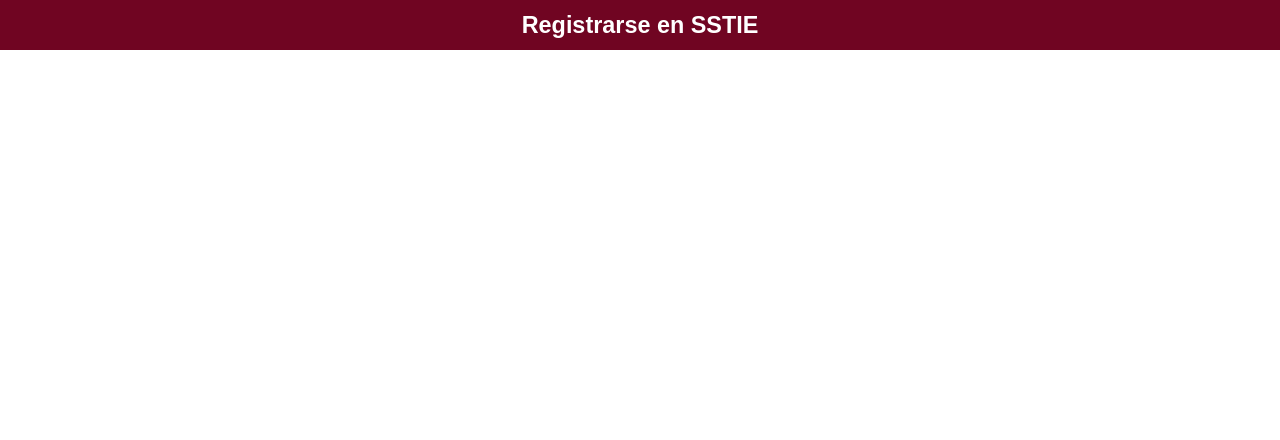
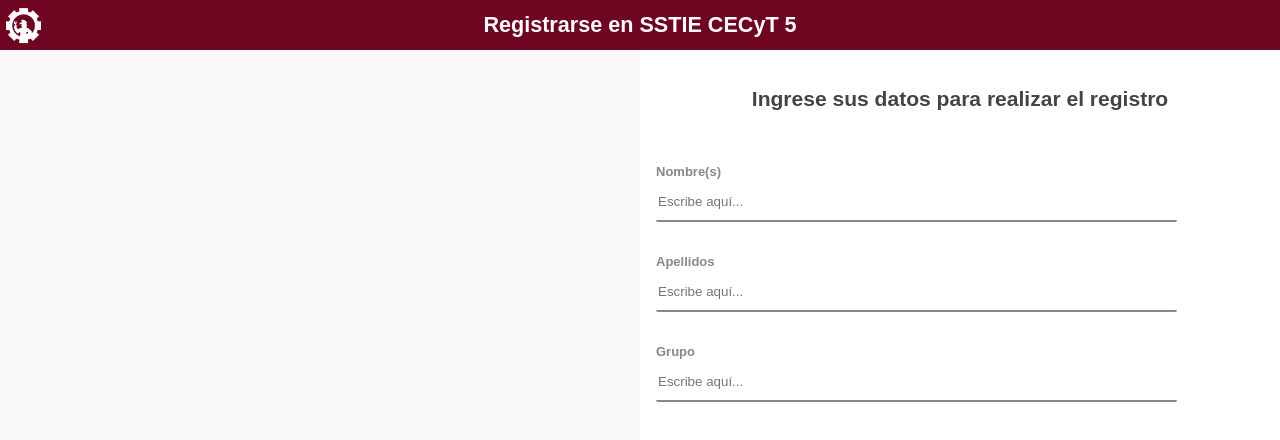
Before and after one commit to Novadrianius/prototipos-cecyt, a website: page client/registro/index.html in a window 1280 px wide. Drawn offline with Linux system fonts and the light colour scheme.

Commit message:
Refactor code structure for improved readability and maintainability

```diff
--- a/client/registro/index.html
+++ b/client/registro/index.html
@@ -5,10 +5,32 @@
     <meta name="viewport" content="width=device-width, initial-scale=1.0">
     <title>Registrarse</title>
     <link rel="stylesheet" href="/client/registro/style.css">
+    <link rel="icon" href="/public-assets/sar-favicon.ico">
 </head>
 <body>
     <nav>
-        <h1 id="title">Registrarse en SSTIE</h1>
+        <h1 id="title">Registrarse en SSTIE CECyT 5</h1>
+        <a href="/" class="main_icon">
+            <img src="/public-assets/sar-logo.png">
+        </a>
     </nav>
+    <section>
+        <div class="presentation_image"></div>
+        <form id="form_registro">
+            <h3>Ingrese sus datos para realizar el registro</h3>
+            <div class="campo">
+                <label for="input-nombre">Nombre(s)</label>
+                <input type="text" placeholder="Escribe aquí..." id="input-nombre" autocomplete="off">
+            </div>
+            <div class="campo">
+                <label for="input-nombre">Apellidos</label>
+                <input type="text" placeholder="Escribe aquí..." id="input-nombre" autocomplete="off">
+            </div>
+            <div class="campo">
+                <label for="input-grupo">Grupo</label>
+                <input type="text" placeholder="Escribe aquí..." id="input-grupo" autocomplete="off">
+            </div>
+        </form>
+    </section>
 </body>
 </html>
--- /dev/null
+++ b/client/registro/script.js
@@ -0,0 +1,5 @@
+const formularioRegistro = document.getElementById('form_registro');
+
+formularioRegistro.addEventListener('submit', (evt) => {
+    evt.preventDefault();
+});
--- a/client/registro/style.css
+++ b/client/registro/style.css
@@ -1,5 +1,10 @@
 * {
     font-family: Arial, sans-serif;
+}
+
+html, body {
+    height: 100%;
+    margin: 0;
 }
 
 html {
@@ -7,7 +12,8 @@
 }
 
 body {
-    margin: 0;
+    display: flex;
+    flex-direction: column;
 }
 
 nav {
@@ -17,16 +23,107 @@
     display: flex;
     align-items: center;
     justify-content: center;
+    position: relative;
+}
+
+nav .main_icon {
+    position: absolute;
+    left: .5%;
+    top: 50%;
+    transform: translate(0, -40%);
+}
+
+nav .main_icon img {
+    width: clamp(35px, .2vw, 60px);
+}
+
+section {
+    flex: 1;
+    display: flex;
+}
+
+section form {
+    flex: 1;
+    padding: 16px;
+    display: flex;
+    flex-direction: column;
+    align-items: center;
+    gap: 32px;
+}
+
+section form h3 {
+    color: #444;
+    text-align: center;
+}
+
+section .presentation_image {
+    height: 100%;
+    width: 50%;
+    background-color: #F9F9F9;
 }
 
 #title {
     color: #FFF;
-    font-size: clamp(1.15rem, 3.5vw, 1.3rem);
+    font-size: clamp(1rem, 3.5vw, 1.2rem);
     margin: 0 8px;
+}
+
+.campo {
+    display: flex;
+    flex-direction: column;
+    gap: 4px;
+    width: 100%;
+}
+
+.campo label {
+    font-size: 13px;
+    font-weight: bold;
+    color: #888;
+}
+
+.campo input {
+    width: 85%;
+    height: 35px;
+    max-width: 640px;
+    outline: none;
+    border: none;
+    border-bottom: 2px #888 solid;
+    border-radius: 2px;
+    transition: all 0.06s linear;
+}
+
+.campo input:focus {
+    border-bottom-color: rgb(55, 128, 205);
+    box-shadow: 0 0 10px 3px rgba(112, 5, 34, 0.1);
 }
 
 @media (max-width: 720px) {
     nav {
         height: 65px;
     }
+
+    nav .main_icon {
+        left: 2%;
+    }
+
+    section .presentation_image {
+        display: none;
+    }
+
+    .campo {
+        align-items: center;
+    }
+    .campo label {
+        text-align: center;
+        font-size: 17px;
+    }
+    .campo input {
+        font-size: 18px;
+    }
 }
+
+@media (max-width: 360px) {
+    nav .main_icon img {
+        transform: scale(0, 0);
+    }
+}
```
Also changed, not shown: README.md, public-assets/sar-favicon.ico (added), public-assets/sar-logo.png (added).
